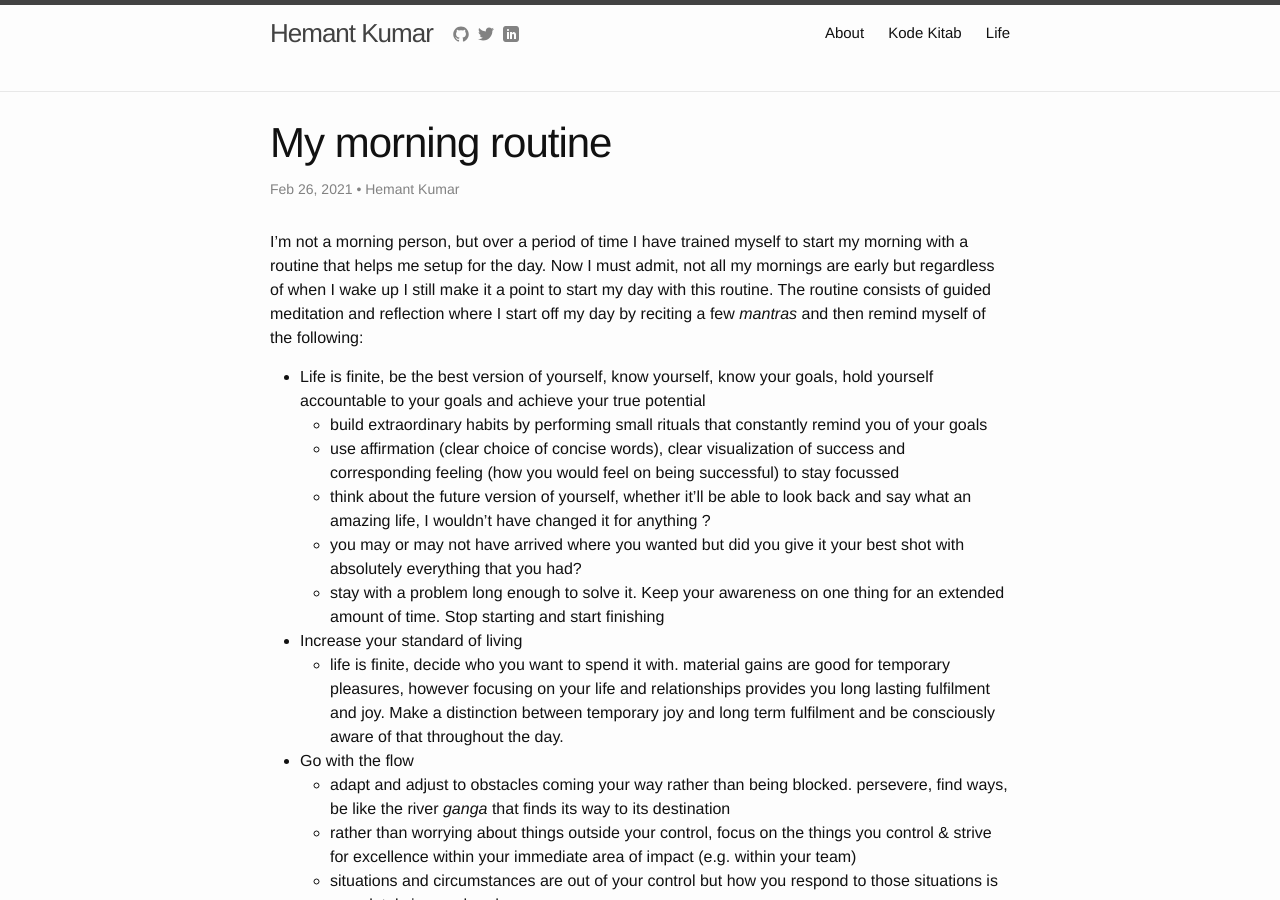
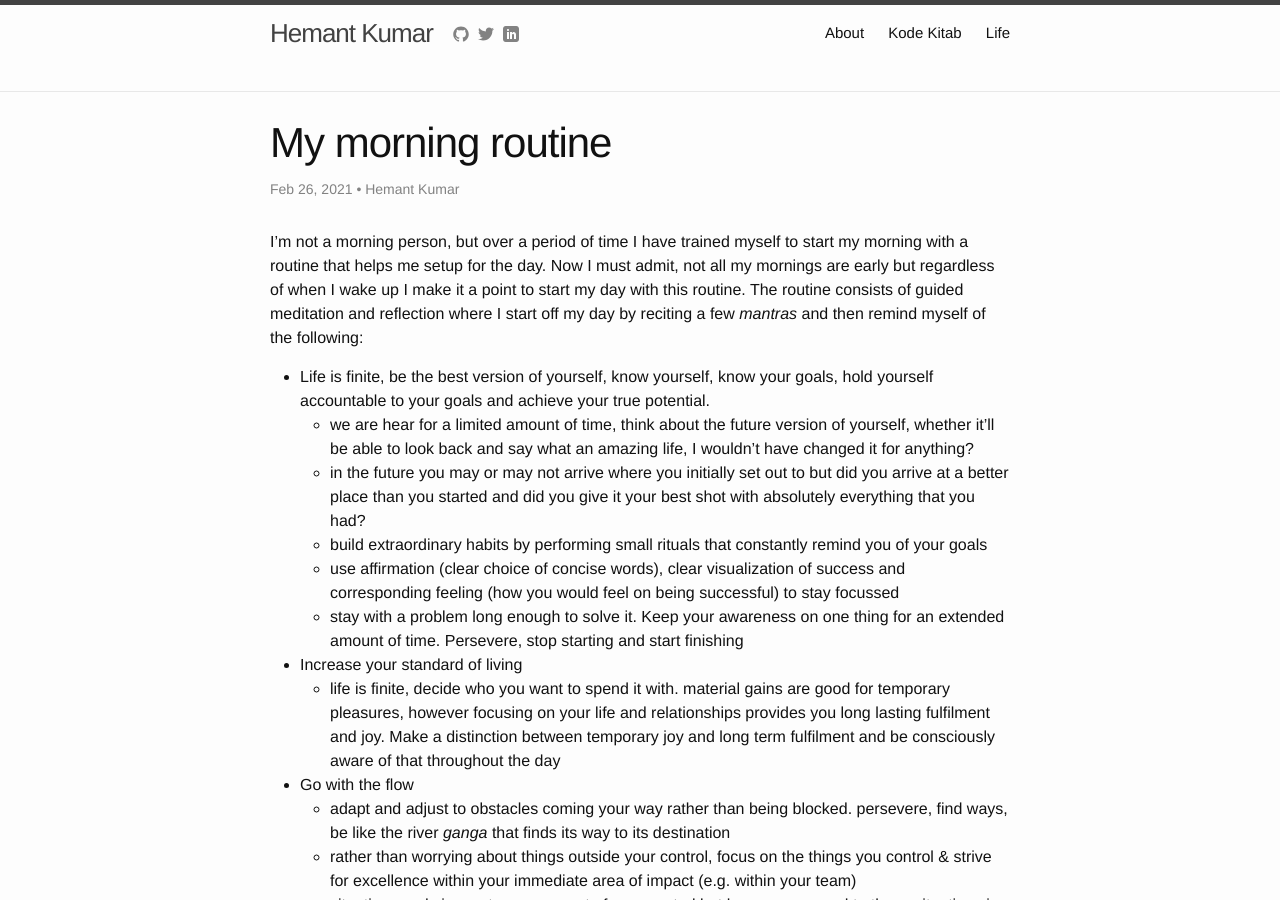
Before and after one commit to hemantksingh/hemantksingh.github.io, a Jekyll site: the page built from _posts/life/2021-02-25-my-morning-routine.markdown, in a window 1280 px wide and 900 px high. Built offline with Jekyll 4.4.1, drawn with Linux system fonts in a browser that asks for light colours; comment, search, counter and statistics services are not loaded.

Commit message:
Further updates

```diff
--- a/_posts/life/2021-02-25-my-morning-routine.markdown
+++ b/_posts/life/2021-02-25-my-morning-routine.markdown
@@ -9,17 +9,17 @@ comments: true
 modified_time: '2021-02-25T23:31:00.000-08:00'
 ---
 
-I'm not a morning person, but over a period of time I have trained myself to start my morning with a routine that helps me setup for the day. Now I must admit, not all my mornings are early but regardless of when I wake up I still make it a point to start my day with this routine. The routine consists of guided meditation and reflection where I start off my day by reciting a few *mantras* and then remind myself of the following:
+I'm not a morning person, but over a period of time I have trained myself to start my morning with a routine that helps me setup for the day. Now I must admit, not all my mornings are early but regardless of when I wake up I make it a point to start my day with this routine. The routine consists of guided meditation and reflection where I start off my day by reciting a few *mantras* and then remind myself of the following:
 
-- Life is finite, be the best version of yourself, know yourself, know your goals, hold yourself accountable to your goals and achieve your true potential
+- Life is finite, be the best version of yourself, know yourself, know your goals, hold yourself accountable to your goals and achieve your true potential.
+  - we are hear for a limited amount of time, think about the future version of yourself, whether it'll be able to look back and say what an amazing life, I wouldn't have changed it for anything?
+  - in the future you may or may not arrive where you initially set out to but did you arrive at a better place than you started and did you give it your best shot with absolutely everything that you had?
   - build extraordinary habits by performing small rituals that constantly remind you of your goals
   - use affirmation (clear choice of concise words), clear visualization of success and corresponding feeling (how you would feel on being successful) to stay focussed
-  - think about the future version of yourself, whether it'll be able to look back and say what an amazing life, I wouldn't have changed it for anything ?
-  - you may or may not have arrived where you wanted but did you give it your best shot with absolutely everything that you had?
-  - stay with a problem long enough to solve it. Keep your awareness on one thing for an extended amount of time. Stop starting and start finishing
+  - stay with a problem long enough to solve it. Keep your awareness on one thing for an extended amount of time. Persevere, stop starting and start finishing
 
 - Increase your standard of living
-  - life is finite, decide who you want to spend it with. material gains are good for temporary pleasures, however focusing on your life and relationships provides you long lasting fulfilment and joy. Make a distinction between temporary joy and long term fulfilment and be consciously aware of that throughout the day.
+  - life is finite, decide who you want to spend it with. material gains are good for temporary pleasures, however focusing on your life and relationships provides you long lasting fulfilment and joy. Make a distinction between temporary joy and long term fulfilment and be consciously aware of that throughout the day
 
 - Go with the flow
   - adapt and adjust to obstacles coming your way rather than being blocked. persevere, find ways, be like the river *ganga* that finds its way to its destination
```
